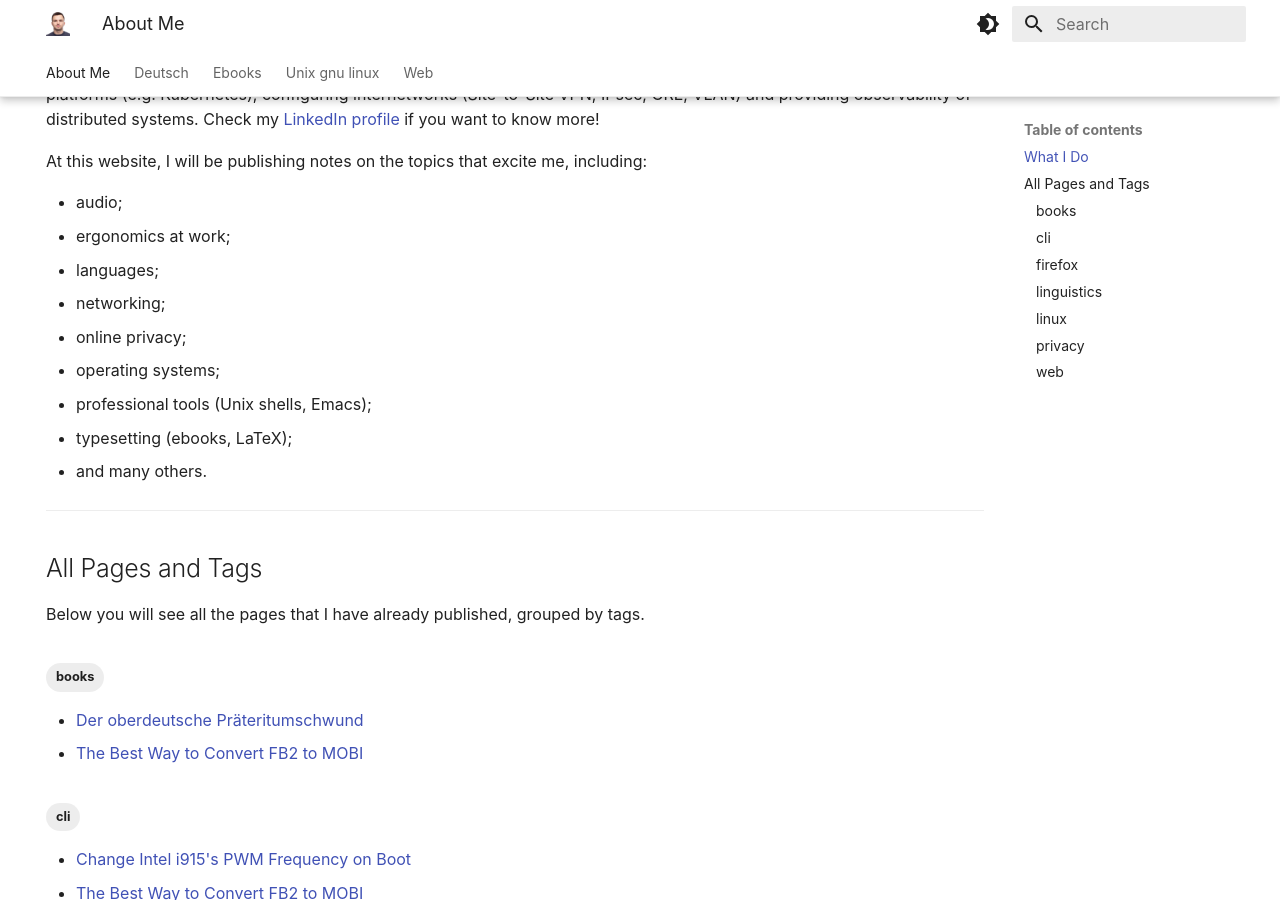
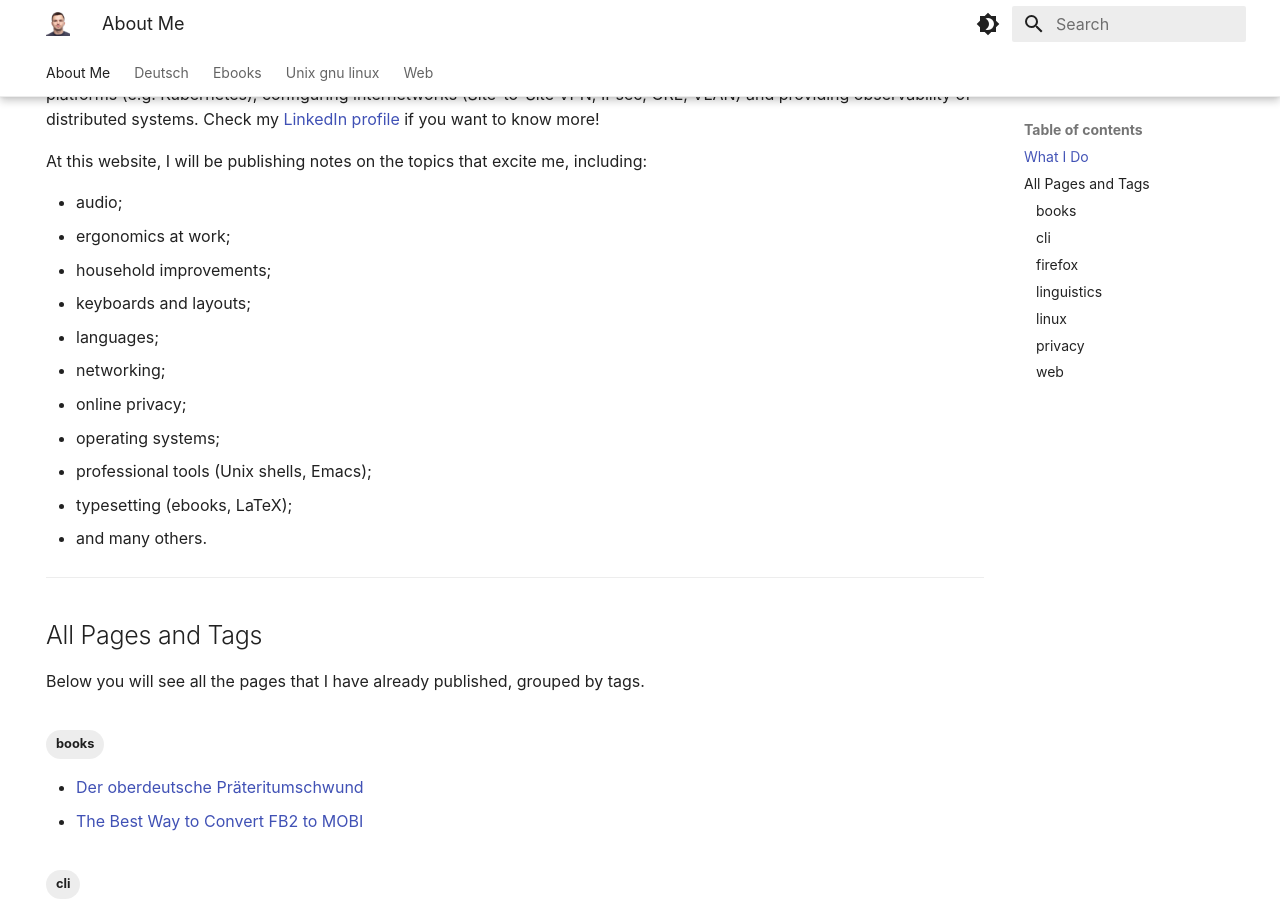
Before and after one commit to mshkrebtan/notes.maxie.xyz, an MkDocs documentation site: the page built from notes/index.md, in a window 1280 px wide and 900 px high, scrolled down 382 px. Built offline with MkDocs 1.6.1 and Material for MkDocs 9.7.7, drawn with Linux system fonts in a browser that asks for light colours.

Commit message:
notes/index: Update the index page

```diff
--- a/notes/index.md
+++ b/notes/index.md
@@ -18,6 +18,8 @@ At this website, I will be publishing notes on the topics that excite me, includ
 
 - audio;
 - ergonomics at work;
+- household improvements;
+- keyboards and layouts;
 - languages;
 - networking;
 - online privacy;
```
